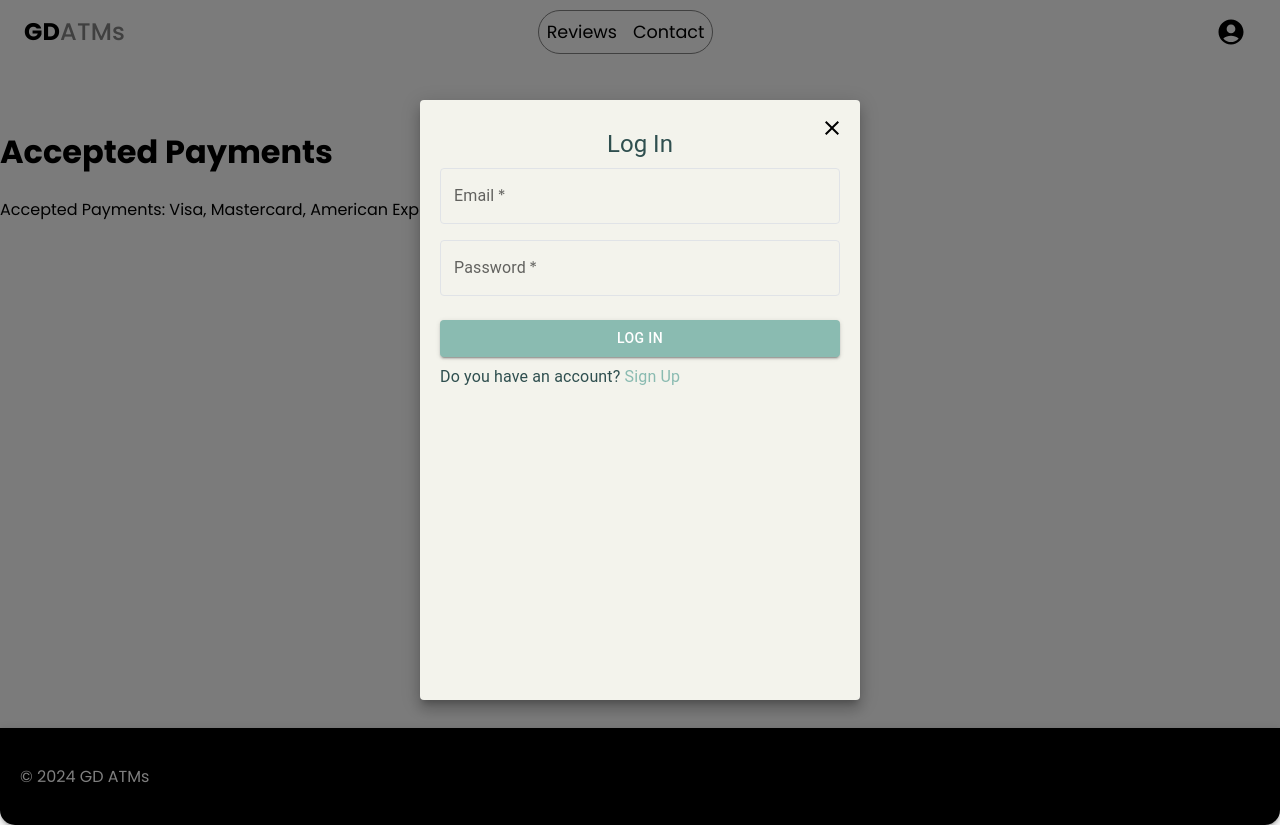
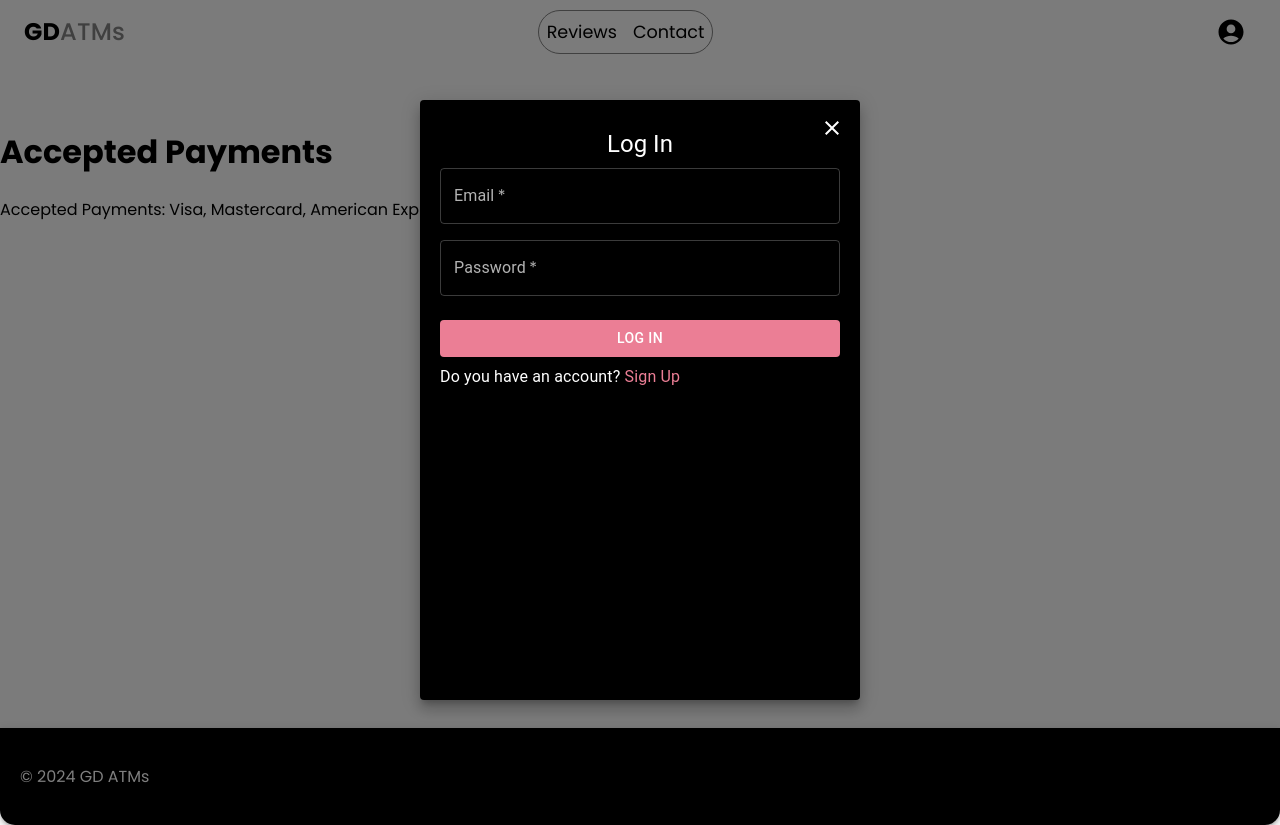
Before and after one commit to pToum21/gd-atms-v2, a React (Vite) app in the folder client/: page /accepted-payment in a window 1280 px wide. Both pictures are taken after a click on the button 1230 px from the left and 32 px from the top of the page. Built offline with nearby package versions, Linux system fonts and the light colour scheme; no server answers.

Commit message:
updated the style of the login modal

```diff
--- a/client/src/components/Login.jsx
+++ b/client/src/components/Login.jsx
@@ -1,4 +1,3 @@
-import MenuBook from '@mui/icons-material/MenuBook';
 import React, { useState } from 'react';
 import {
     Grid,
@@ -12,8 +11,7 @@ import {
     Modal,
 } from '@mui/material';
 import CloseIcon from '@mui/icons-material/Close';
-import { outlinedInputClasses } from '@mui/material/OutlinedInput';
-import { createTheme, ThemeProvider, useTheme } from '@mui/material/styles';
+import { createTheme, ThemeProvider} from '@mui/material/styles';
 import { Link as RouterLink } from 'react-router-dom';
 import { useMutation } from '@apollo/client';
 import { LOGIN } from '../utils/mutations';
@@ -71,80 +69,23 @@ const Login = ({ open, onClose }) => {
         margin: '20px auto',
         position: 'relative',
         overflow: 'auto',
-        backgroundColor: '#f3f3ec',
+        backgroundColor: 'black',
     };
     const avatarStyle = { backgroundColor: '#1bbd7e' };
-    const btnStyle = { margin: '8px 0', backgroundColor: '#8abbb1' };
-    const textFieldStyle = { marginBottom: '16px' };
+    const btnStyle = { margin: '8px 0', backgroundColor: '#eb7e95' };
+    const textFieldStyle = { marginBottom: '16px', color: 'white' };
 
-    // modify outline of textfield
-    const customTheme = (outerTheme) =>
-        createTheme({
-            palette: {
-                mode: outerTheme.palette.mode,
+    const customTheme = createTheme({
+        palette: {
+            mode: 'dark',
+            primary: {
+                main: '#fff',
             },
-            components: {
-                MuiTextField: {
-                    styleOverrides: {
-                        root: {
-                            '--TextField-brandBorderColor': '#E0E3E7',
-                            '--TextField-brandBorderHoverColor': '#B2BAC2',
-                            '--TextField-brandBorderFocusedColor': '#6F7E8C',
-                            '& label.Mui-focused': {
-                                color: 'var(--TextField-brandBorderFocusedColor)',
-                            },
-                        },
-                    },
-                },
-                MuiOutlinedInput: {
-                    styleOverrides: {
-                        notchedOutline: {
-                            borderColor: 'var(--TextField-brandBorderColor)',
-                        },
-                        root: {
-                            [`&:hover .${outlinedInputClasses.notchedOutline}`]: {
-                                borderColor: 'var(--TextField-brandBorderHoverColor)',
-                            },
-                            [`&.Mui-focused .${outlinedInputClasses.notchedOutline}`]: {
-                                borderColor: 'var(--TextField-brandBorderFocusedColor)',
-                            },
-                        },
-                    },
-                },
-                MuiFilledInput: {
-                    styleOverrides: {
-                        root: {
-                            '&::before, &::after': {
-                                borderBottom: '2px solid var(--TextField-brandBorderColor)',
-                            },
-                            '&:hover:not(.Mui-disabled, .Mui-error):before': {
-                                borderBottom: '2px solid var(--TextField-brandBorderHoverColor)',
-                            },
-                            '&.Mui-focused:after': {
-                                borderBottom: '2px solid var(--TextField-brandBorderFocusedColor)',
-                            },
-                        },
-                    },
-                },
-                MuiInput: {
-                    styleOverrides: {
-                        root: {
-                            '&::before': {
-                                borderBottom: '2px solid var(--TextField-brandBorderColor)',
-                            },
-                            '&:hover:not(.Mui-disabled, .Mui-error):before': {
-                                borderBottom: '2px solid var(--TextField-brandBorderHoverColor)',
-                            },
-                            '&.Mui-focused:after': {
-                                borderBottom: '2px solid var(--TextField-brandBorderFocusedColor)',
-                            },
-                        },
-                    },
-                },
+            secondary: {
+                main: '#eb7e95',
             },
-        });
-
-    const outerTheme = useTheme();
+        },
+    });
 
     return (
         <Modal open={open} onClose={onClose}>
@@ -153,18 +94,17 @@ const Login = ({ open, onClose }) => {
                     <Paper elevation={10} style={paperStyle}>
                         <IconButton
                             onClick={onClose}
-                            style={{ position: 'absolute', right: '8px', top: '8px', zIndex: 1, color: 'black' }}
+                            style={{ position: 'absolute', right: '8px', top: '8px', zIndex: 1, color: 'white' }}
                         >
-                            <CloseIcon color="action" className="close" sx={{ color: 'black' }} />
+                            <CloseIcon color="action" className="close" sx={{ color: 'white' }} />
                         </IconButton>
                         <Grid align="center">
-                            <Typography variant="h5" sx={{ color: 'darkslategray', margin: '8px 0' }}>
+                            <Typography variant="h5" sx={{ color: 'white', margin: '8px 0' }}>
                                 Log In
                             </Typography>
                         </Grid>
-                        <ThemeProvider theme={customTheme(outerTheme)}>
+                        <ThemeProvider theme={customTheme}>
                             <TextField
-                                className="input-override"
                                 label="Email"
                                 name="email"
                                 placeholder="Enter Email"
@@ -178,7 +118,6 @@ const Login = ({ open, onClose }) => {
                                 onFocus={clearError}
                             />
                             <TextField
-                                className="input-override"
                                 label="Password"
                                 name="password"
                                 placeholder="Enter password"
@@ -193,9 +132,9 @@ const Login = ({ open, onClose }) => {
                         <Button type="submit" color="primary" variant="contained" style={btnStyle} fullWidth>
                             Log in
                         </Button>
-                        <Typography sx={{ color: 'darkslategray' }}>
+                        <Typography sx={{ color: 'white' }}>
                             Do you have an account?&nbsp;
-                            <Link component={RouterLink} to="/signup" onClick={onClose} sx={{ color: '#8abbb1', textDecoration: 'none' }}>
+                            <Link component={RouterLink} to="/signup" onClick={onClose} sx={{ color: '#eb7e95', textDecoration: 'none' }}>
                                 Sign Up
                             </Link>
                         </Typography>
```
